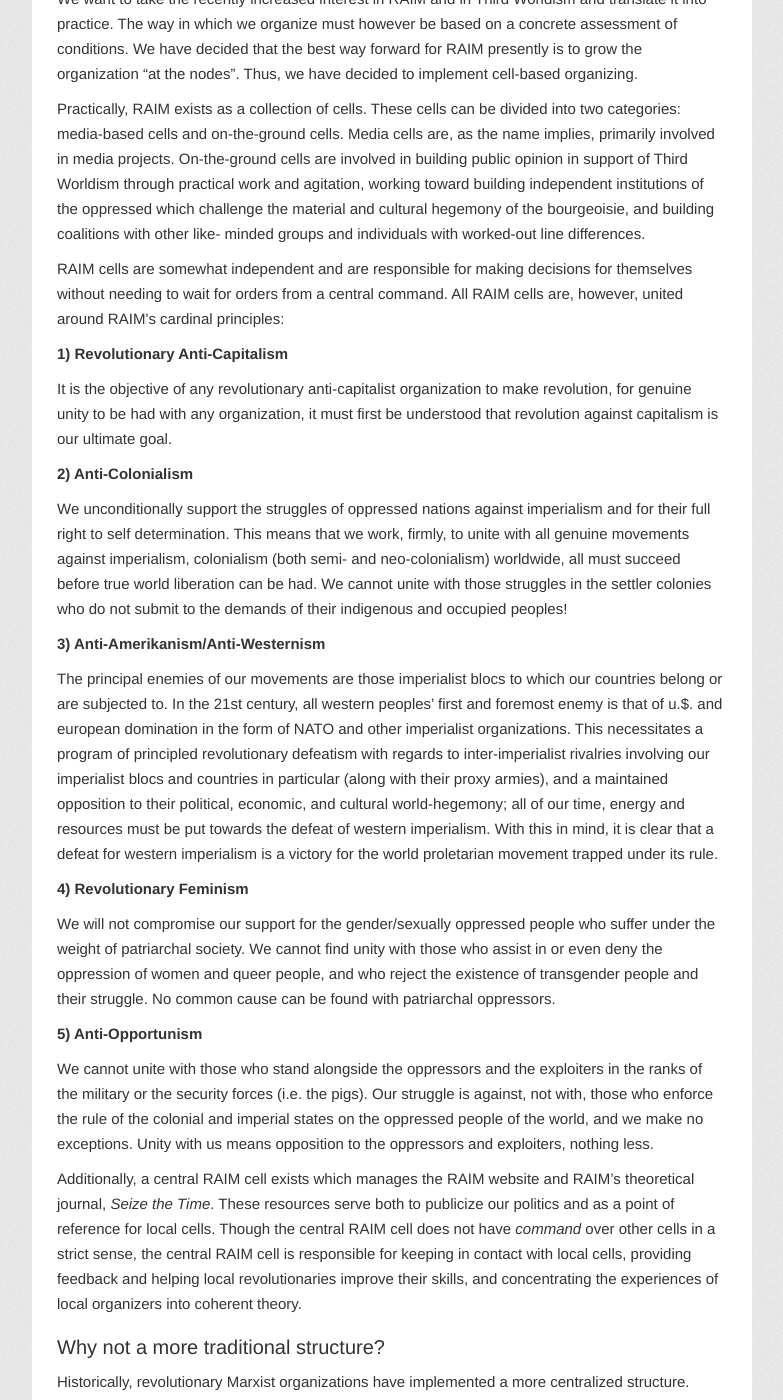
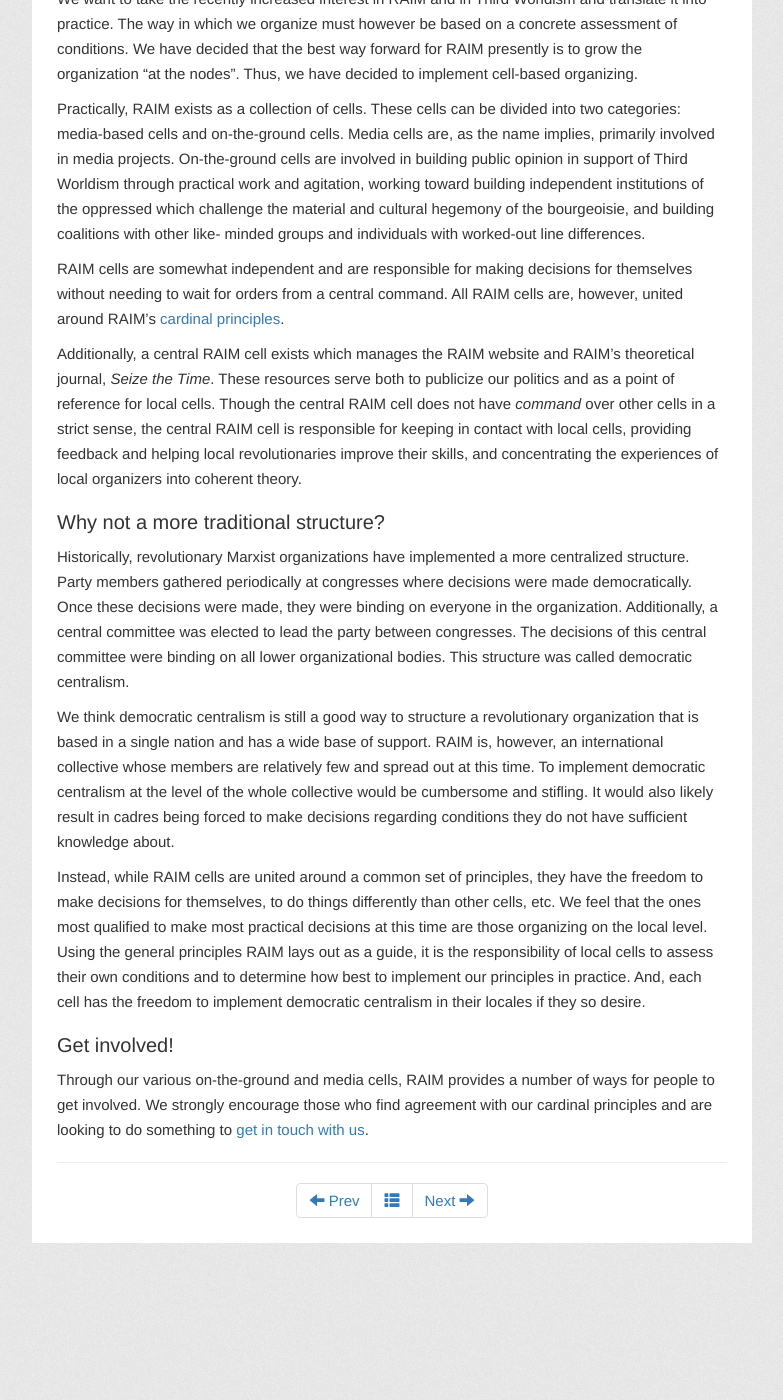
Before and after one commit to thirdworldists/thirdworldists.github.io, a Jekyll site: the page built from _posts/2014-06-25-raim-resolution-on-structure-and-organizing.md, in a window 1280 px wide and 1400 px high, scrolled down 1121 px. Shown: the whole window, without its empty margins (248-1031 px from the left). Built offline with Jekyll 4.4.1, drawn with Linux system fonts in a browser that asks for light colours; nearby versions of some CDN libraries; after the commit the page ends 2364 px from its top, so only the background shows below that; some of the changed lines change nothing that is shown.

Commit message:
Update 2014-06-25-raim-resolution-on-structure-and-organizing.md

```diff
--- a/_posts/2014-06-25-raim-resolution-on-structure-and-organizing.md
+++ b/_posts/2014-06-25-raim-resolution-on-structure-and-organizing.md
@@ -31,9 +31,7 @@
 
 RAIM cells are somewhat independent and are responsible for making decisions
 for themselves without needing to wait for orders from a central command. All
-RAIM cells are, however, united around RAIM’s cardinal principles:
-
-{% include points_of_unity %}
+RAIM cells are, however, united around RAIM’s [cardinal principles](/members/cardinal-principles/).
 
 Additionally, a central RAIM cell exists which manages the RAIM website and
 RAIM's theoretical journal, _Seize the Time_. These resources serve both to
```
